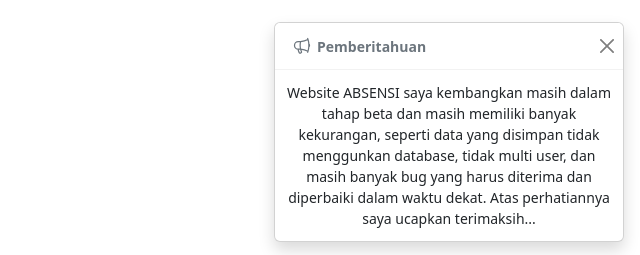
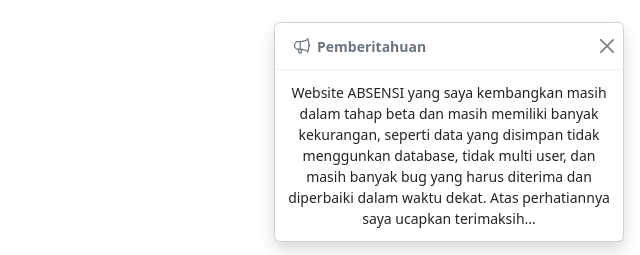
Before and after one commit to Ramadani-coding/absensi-js, a plain HTML site: page index.html in a window 1280 px wide. Both pictures are taken after a click on the button "PENCET AKU!!!". Shown: the part 542-797 px from the top of the page, 640-1280 px from the left. Drawn offline with nearby package versions, Linux system fonts and the light colour scheme.

Commit message:
update text

```diff
--- a/index.html
+++ b/index.html
@@ -33,8 +33,8 @@
                 <button type="button" class="btn-close" data-bs-dismiss="toast" aria-label="Close"></button>
               </div>
               <div class="toast-body">
-                Website ABSENSI saya kembangkan masih dalam tahap beta dan masih memiliki banyak kekurangan, seperti data yang disimpan tidak menggunkan database, tidak multi user, dan masih banyak bug yang harus diterima dan diperbaiki
-                dalam waktu dekat. Atas perhatiannya saya ucapkan terimaksih...
+                Website ABSENSI yang saya kembangkan masih dalam tahap beta dan masih memiliki banyak kekurangan, seperti data yang disimpan tidak menggunkan database, tidak multi user, dan masih banyak bug yang harus diterima dan
+                diperbaiki dalam waktu dekat. Atas perhatiannya saya ucapkan terimaksih...
               </div>
             </div>
           </div>
```
